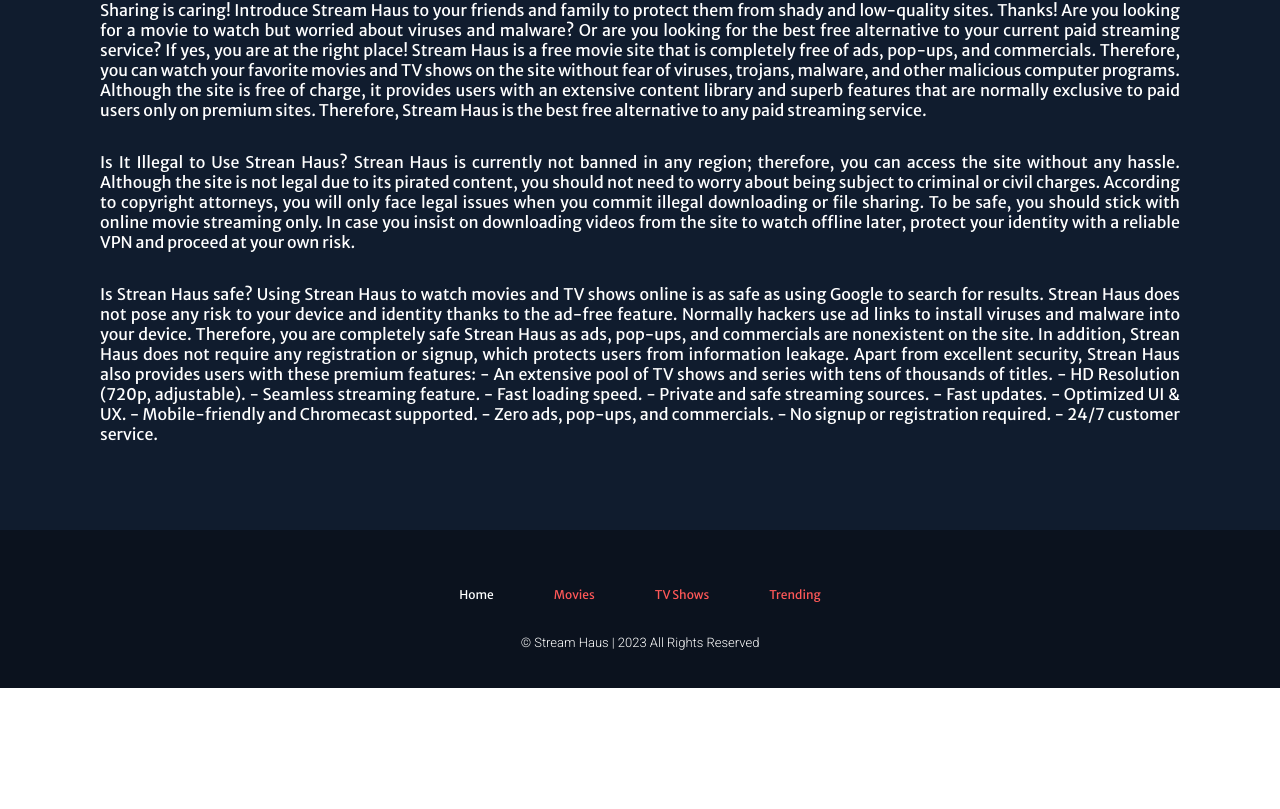
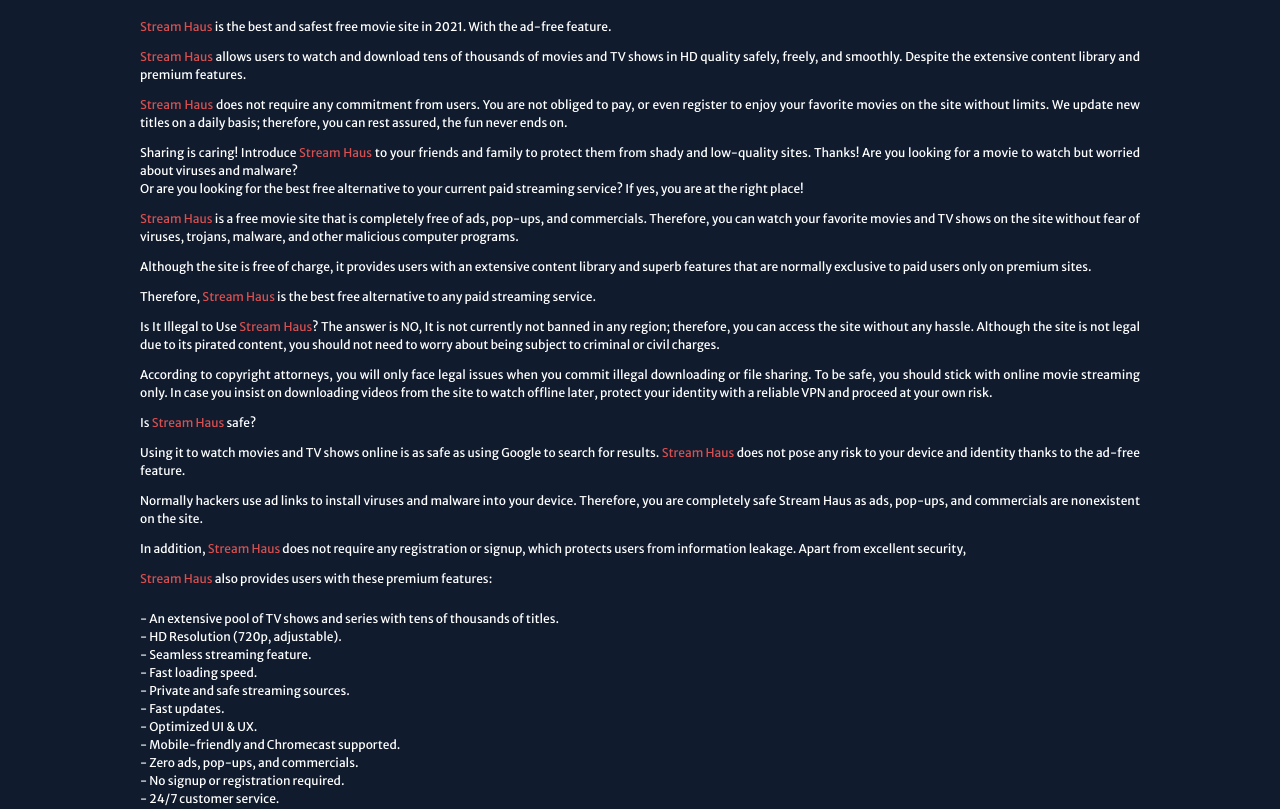
Before and after one commit to odycy21/Web-App-Movie-React, a React (Create React App) app: page / in a window 1280 px wide. Shown: the part 411-1220 px from the top of the page. Before the commit the page ends 1099 px from the top, so only its background shows below. Built offline with nearby package versions, Linux system fonts and the light colour scheme.

Commit message:
Updated Home page

```diff
--- a/src/components/Home.jsx
+++ b/src/components/Home.jsx
@@ -1,45 +1,75 @@
 import React, {Fragment} from "react";
+
+import streamHaus from './streamHaus.png';
+
 import '../styles/home-style.css';
+
 
 const Home = () => {
     return (
         <Fragment>
-            <div className="mainBg">
-                <div className="main-container">
+            <div className="mainBg2">
 
-                     <h1>STREAM HAUS</h1>
+                <div className="img-container">
+                    <img className="home-logo" src={streamHaus} alt="logo" />
 
-                     <h2>Watch Movies and TV Shows Online Free</h2>
+                    <h2>Watch Movies and TV Shows Online Free</h2>
+                </div>
 
-                     <p>Stream Haus is the best and safest free movie site in 2021. With the ad-free feature, Stream Haus allows users to watch and download tens of thousands of movies and TV shows in HD quality safely, freely, and smoothly. Despite the extensive content library and premium features, Stream Haus does not require any commitment from users. You are not obliged to pay, or even register to enjoy your favorite movies on the site without limits. We update new titles on a daily basis; therefore, you can rest assured, the fun never ends on</p>
+                <div className="info-container">
 
-                    <p>Sharing is caring! Introduce Stream Haus to your friends and family to protect them from shady and low-quality sites. Thanks!
-                    Are you looking for a movie to watch but worried about viruses and malware? Or are you looking for the best free alternative to your current paid streaming service? If yes, you are at the right place!
-                    Stream Haus is a free movie site that is completely free of ads, pop-ups, and commercials. Therefore, you can watch your favorite movies and TV shows on the site without fear of viruses, trojans, malware, and other malicious computer programs. Although the site is free of charge, it provides users with an extensive content library and superb features that are normally exclusive to paid users only on premium sites. Therefore, Stream Haus is the best free alternative to any paid streaming service. </p>
+                    <p><span className="color-txt">Stream Haus</span> is the best and safest free movie site in 2021. With the ad-free feature.</p>
+
+                    <p><span className="color-txt">Stream Haus</span> allows users to watch and download tens of thousands of movies and TV shows in HD quality safely, freely, and smoothly. Despite the extensive content library and premium features.</p>
+
+                    <p><span className="color-txt">Stream Haus</span> does not require any commitment from users. You are not obliged to pay, or even register to enjoy your favorite movies on the site without limits. We update new titles on a daily basis;
+                    therefore, you can rest assured, the fun never ends on.</p>
+
+                    <p>Sharing is caring! Introduce <span className="color-txt">Stream Haus</span> to your friends and family to protect them from shady and low-quality sites. Thanks!
+                    Are you looking for a movie to watch but worried about viruses and malware? <br/> Or are you looking for the best free alternative to your current paid streaming service? If yes, you are at the right place! </p>
+
+                    <p><span className="color-txt">Stream Haus</span> is a free movie site that is completely free of ads, pop-ups, and commercials. Therefore, you can watch your favorite movies and TV shows on the site without fear of viruses, trojans, malware,
+                    and other malicious computer programs. </p>
+
+                    <p>Although the site is free of charge, it provides users with an extensive content library and superb features that are normally exclusive to paid users only on premium sites.</p>
+
+                    <p>Therefore, <span className="color-txt">Stream Haus</span> is the best free alternative to any paid streaming service.</p>
+
+                    <p>Is It Illegal to Use <span className="color-txt">Stream Haus</span>? The answer is NO, It is not currently not banned in any region; therefore, you can access the site without any hassle. Although the site is not legal due to its pirated content,
+                    you should not need to worry about being subject to criminal or civil charges. </p>
+
+                    <p> According to copyright attorneys, you will only face legal issues when you commit illegal downloading or file sharing.
+                    To be safe, you should stick with online movie streaming only. In case you insist on downloading videos from the site to watch offline later, protect your identity with a reliable VPN and proceed at your own risk.</p>
+
+                    <p>Is <span className="color-txt">Stream Haus</span> safe? </p>
+
+                    <p> Using it to watch movies and TV shows online is as safe as using Google to search for results. <span className="color-txt">Stream Haus</span> does not pose any risk to your device and identity thanks to the ad-free feature.</p>
+
+                    <p> Normally hackers use ad links to install viruses and malware into your device. Therefore, you are completely safe Stream Haus as ads, pop-ups, and commercials are nonexistent on the site. </p>
 
 
-                    <p>Is It Illegal to Use Strean Haus? Strean Haus is currently not banned in any region; therefore, you can access the site without any hassle. Although the site is not legal due to its pirated content, you should not need to worry about being subject to criminal or civil charges. According to copyright attorneys, you will only face legal issues when you commit illegal downloading or file sharing. To be safe, you should stick with online movie streaming only. In case you insist on downloading videos from the site to watch offline later, protect your identity with a reliable VPN and proceed at your own risk.  </p>
+                    <p> In addition, <span className="color-txt">Stream Haus</span> does not require any registration or signup, which protects users from information leakage. Apart from excellent security,</p>
 
+                    <p><span className="color-txt">Stream Haus</span> also provides users with these premium features:</p>
 
-                    <p>Is Strean Haus safe?
-                        Using Strean Haus to watch movies and TV shows online is as safe as using Google to search for results. Strean Haus does not pose any risk to your device and identity thanks to the ad-free feature. Normally hackers use ad links to install viruses and malware into your device. Therefore, you are completely safe Strean Haus as ads, pop-ups, and commercials are nonexistent on the site. In addition, Strean Haus does not require any registration or signup, which protects users from information leakage. Apart from excellent security, Strean Haus also provides users with these premium features:
-                        - An extensive pool of TV shows and series with tens of thousands of titles.
-                        - HD Resolution (720p, adjustable).
-                        - Seamless streaming feature.
-                        - Fast loading speed.
-                        - Private and safe streaming sources.
-                        - Fast updates.
-                        - Optimized UI & UX.
-                        - Mobile-friendly and Chromecast supported.
-                        - Zero ads, pop-ups, and commercials.
-                        - No signup or registration required.
-                        - 24/7 customer service.
-                </p>
-
+                       <div className="info-list">
+                            <ul>
+                                    <li>- An extensive pool of TV shows and series with tens of thousands of titles.</li>
+                                    <li> - HD Resolution (720p, adjustable).</li>
+                                    <li>- Seamless streaming feature.</li>
+                                    <li>- Fast loading speed.</li>
+                                    <li>- Private and safe streaming sources.</li>
+                                    <li>- Fast updates.</li>
+                                    <li>- Optimized UI & UX.</li>
+                                    <li>- Mobile-friendly and Chromecast supported.</li>
+                                    <li>- Zero ads, pop-ups, and commercials.</li>
+                                    <li>- No signup or registration required.</li>
+                                    <li>- 24/7 customer service.</li>
+                            </ul>
+                       </div>
                 </div>
             </div>
         </Fragment>
-
 
     );
 }
--- a/src/constants/index.js
+++ b/src/constants/index.js
@@ -2,7 +2,6 @@
 export const apiKey = 'e7c5591694b06a2e03742d9402eaa6bf';
 export const trendsLink = 'trending/all/week';
 export const tvShowsLink = 'discover/tv';
-
 
 export const sizes = {
     sm: '640px',
--- a/src/styles/home-style.css
+++ b/src/styles/home-style.css
@@ -1,12 +1,8 @@
-body{
-    overflow-x: hidden;
-    width: 100%;
-    margin: 0 auto;
-    padding: ;
-}
+
 
 h1{
     color:#c91b1b;
+    font-size: 40px;
     padding: 0 0 0 0;
 }
 
@@ -15,27 +11,43 @@
     width: 100%;
     text-align: center;
     color: #FFFFFF;
-    font-size: 20px;
+    font-size: 12px;
 }
 
-.mainBg{
+
+.mainBg2{
     background-color:#101C2E;
-    width: 100%;
     height: 100%;
-    padding: 50px 0;
+    padding: 120px 20px;
+    text-align: center;
 }
 
-.main-container{
-    display: flex;
-    flex-wrap: wrap;
-    justify-content: center;
-    padding-bottom: 20px 0;
-    margin: 0 100px;
+.info-container{
+    font-size: 12px;
+    color: #FFF;
+    text-align: center;
+    padding: 50px 120px;
+    text-align: justify;
+    line-height: 1.5;
 }
 
-.main-container p {
+.img-container{
+    text-align: center;
+}
 
-    text-align: justify;
-    color: #FFF;
+.home-logo{
+    width: 300px;
+    height: 100%;
+    padding: 20px;
+}
 
+.color-txt{
+    color:#d84f4f;
+    font-size: 12px;
 }
+
+.info-list ul{
+    list-style-type: none;
+
+    padding: 10px 0 0 0;
+}
```
